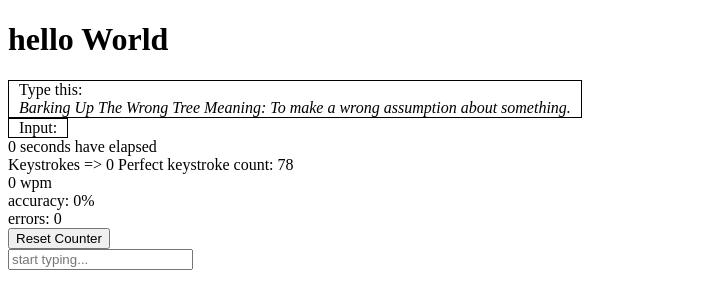
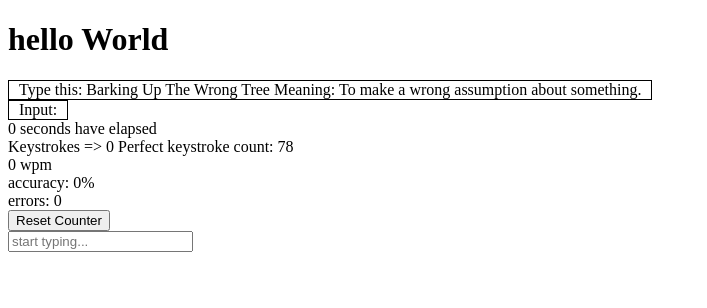
Before and after one commit to ryand8008/myp-typer, a React app: page / in a window 1280 px wide. Shown: the top 308 px of the page, without its empty margins (0-707 px from the left). Built offline with nearby package versions, Linux system fonts and the light colour scheme.

Commit message:
added highlighting feature

```diff
--- a/src/App.jsx
+++ b/src/App.jsx
@@ -1,11 +1,12 @@
 import React, { useState, useEffect, useRef } from 'react';
+import Highlight from './Highlight.jsx';
 import styled from 'styled-components';
 
 // a word is averaged to 5 keystrokes
 // (total chars/ 5)/ finishedTime
 
 // const exampleText = 'This is just a test' //19
-const exampleText = 'Barking Up The Wrong Tree Meaning: To make a wrong assumption about something.'
+const exampleText = `Barking Up The Wrong Tree Meaning: To make a wrong assumption about something.`
 function App() {
   const [text, setText] = useState('');
   const [wpm, setWpm] = useState(0);
@@ -19,7 +20,7 @@ function App() {
   const textLength = exampleText.split('').length - 1;
 
   const time = finishedTime /60
-  const rawWpm = (wpm/5)/time
+  const rawWpm = Math.floor((wpm/5)/time)
 
 
 
@@ -53,7 +54,11 @@ const handleTyping = (e) => {
 }
 
 const resetCounter = (e) => {
+  e.preventDefault();
   setKeyPress(0);
+  setStart(false);
+  setTimer(() => 0);
+  clearInterval(countRef.current);
 }
 
 const submitHandler = (e) => {
@@ -66,12 +71,13 @@ const submitHandler = (e) => {
   return (
     <>
     <h1> hello World</h1>
-    <Textbox>Type this: <Highlighted>{exampleText}</Highlighted></Textbox>
+    <Textbox>Type this: <Highlight
+    text={exampleText} highlight={text} /></Textbox>
     <Textbox>Input: {text} </Textbox>
     <div>{finished ? `Completed in ${finishedTime} seconds` : `${timer} seconds have elapsed`}</div>
     <div> Keystrokes => {wpm}  Perfect keystroke count: {exampleText.length}</div>
     <div> {finishedTime ? rawWpm : 0} wpm</div>
-    <div>accuracy: {accuracy}%</div>
+    <div>accuracy: {Math.floor(accuracy)}%</div>
     <div>errors: {finishedTime ? wpm-exampleText.length : 0}</div>
     <button onClick={() => setWpm(0)} >Reset Counter</button>
     <form>
@@ -84,7 +90,7 @@ const submitHandler = (e) => {
   )
 }
 
-const Highlighted = styled.div`
+const Typetext = styled.div`
   // text-color: ${props => props.color ? 'black' : 'red'}
   font-style: italic;
 `
--- /dev/null
+++ b/src/Highlight.jsx
@@ -0,0 +1,24 @@
+import React from 'react';
+
+const Highlight = ({ text = '', highlight =''}) => {
+  if (!highlight.trim()) {
+    return <span>{text}</span>
+  }
+
+  const regex = new RegExp(`(${highlight})`);
+  const parts = text.split(regex);
+
+  return (
+    <span>
+      {parts.filter(String).map((part, i) => {
+        return regex.test(part) ? (
+          <mark key={i}>{part}</mark>
+        ) : (
+          <span key={i}>{part}</span>
+        );
+      })}
+    </span>
+  )
+}
+
+export default Highlight;
```
